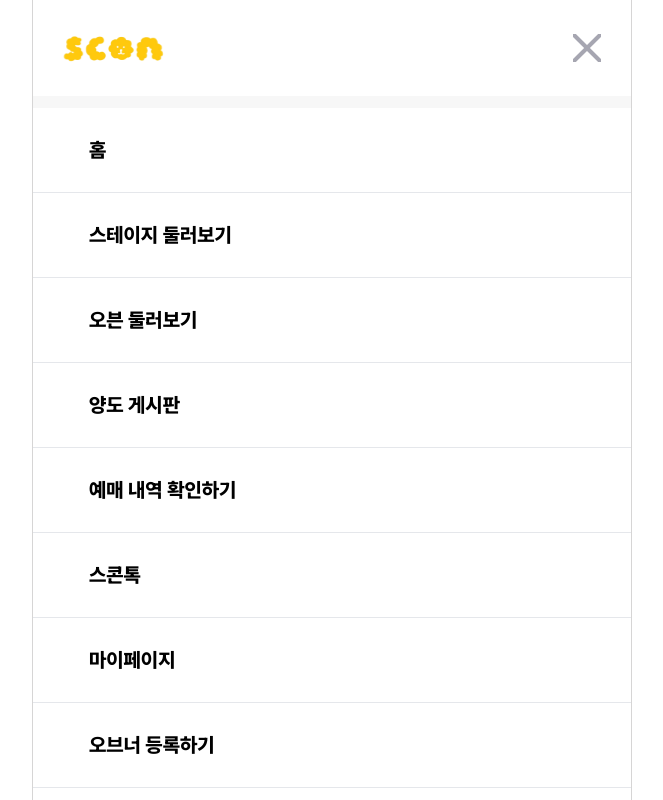
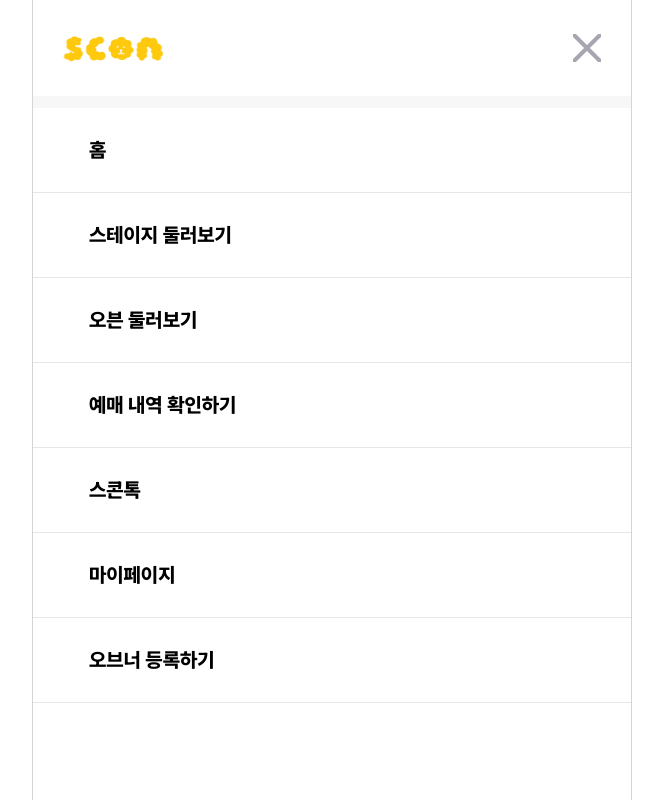
Before and after one commit to 809bakery/SCON-Frontend, a Next.js app: page /menu in a window 1280 px wide. Shown: the top 800 px of the page, without its empty margins (308-971 px from the left). Built offline with nearby package versions, Linux system fonts and the light colour scheme; no server answers.

Commit message:
fix: 사이드바에서 양도 게시판 삭제

```diff
--- a/src/components/sidebar/index.tsx
+++ b/src/components/sidebar/index.tsx
@@ -53,7 +53,6 @@ function SideBar() {
         <SideBarMenu text="홈" url="/main" />
         <SideBarMenu text="스테이지 둘러보기" url="/stage/list/all" />
         <SideBarMenu text="오븐 둘러보기" url="/oven/detail" />
-        <SideBarMenu text="양도 게시판" />
         <SideBarMenu text="예매 내역 확인하기" url="/ticket/my" />
         <SideBarMenu text="스콘톡" url="/scontalk" />
         <SideBarMenu text="마이페이지" url="/mypage" />
```
